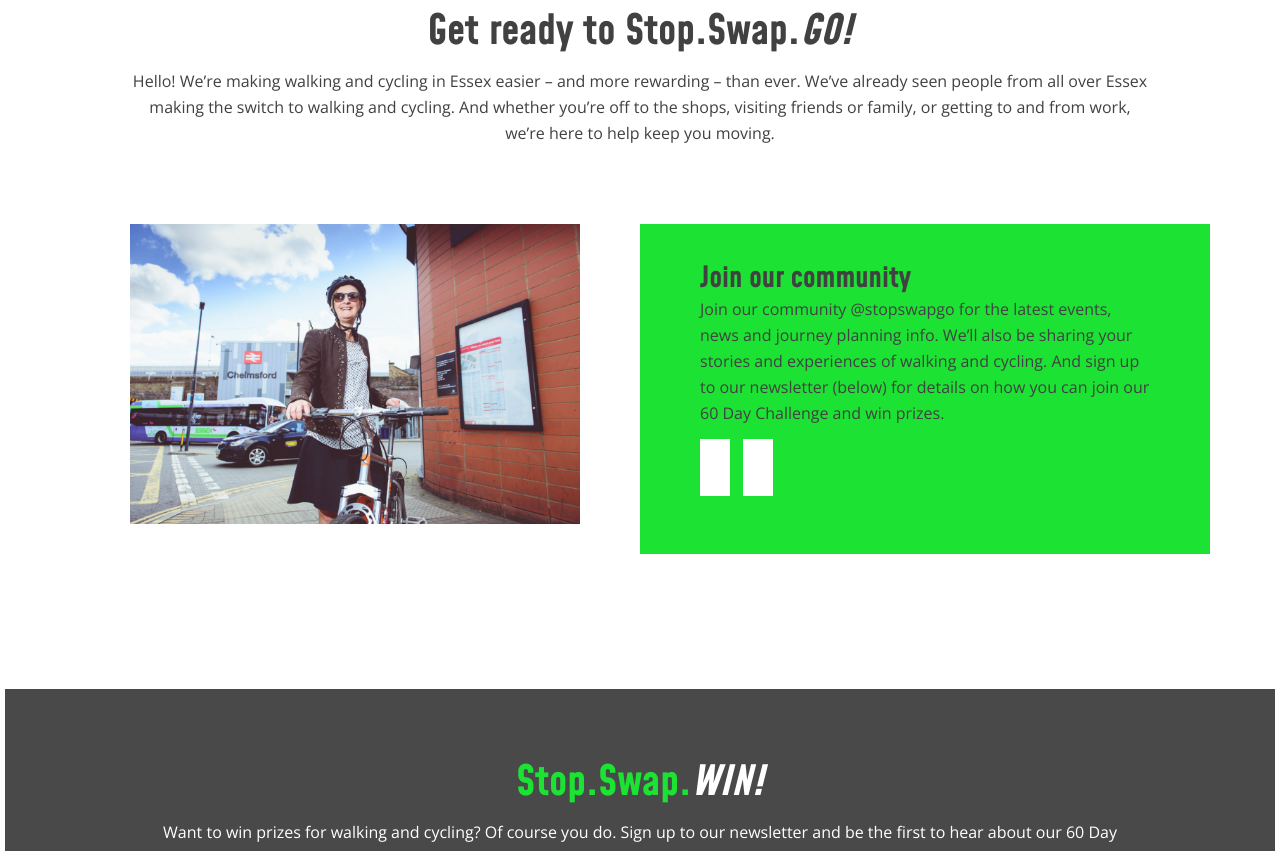
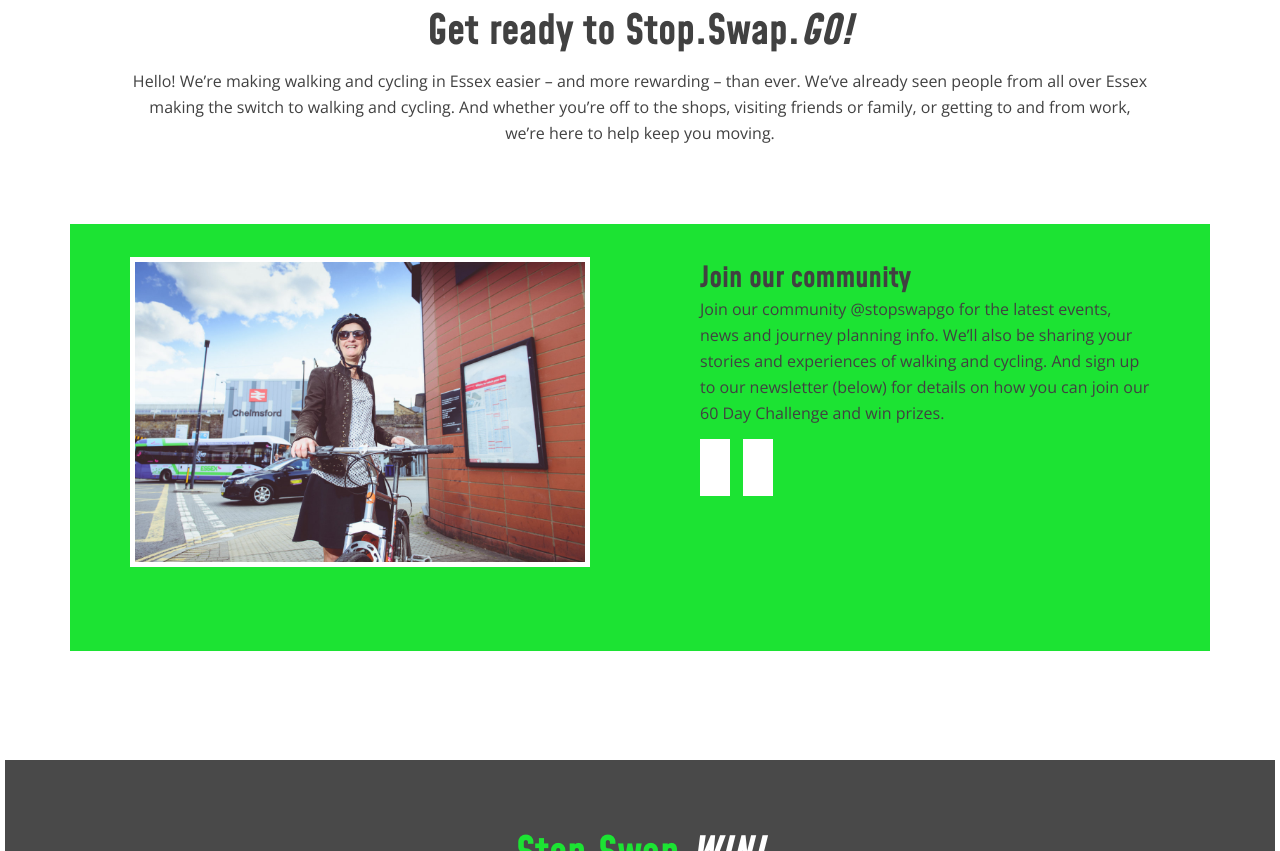
Before and after one commit to essexcountycouncil/stopswapgo.co.uk, a Gatsby site: page / in a window 1280 px wide. Shown: the part 670-1521 px from the top of the page. Built offline with nearby package versions, Linux system fonts and the light colour scheme; Gatsby itself is replaced by a stand-in of ours; some icons are missing.

Commit message:
preview tweak

```diff
--- a/src/components/preview/preview-services.js
+++ b/src/components/preview/preview-services.js
@@ -3,11 +3,11 @@ import cyclist from "./Chelmsford-station-cyclist.jpg"
 
 export default () =>
 <>
-	<div class="previews">
+	<div class="previews block">
 	  <div class="preview">
 	    <img src={cyclist} alt="" width="" height="" />
 	  </div>
-	  <div class="preview block">
+	  <div class="preview">
 	    <h3 class="sub-section-heading">Join our community</h3>
 	    <p>Join our community @stopswapgo for the latest events, news and journey planning info. We’ll also be sharing your stories and experiences of walking and cycling. And sign up to our newsletter (below) for details on how you can join our 60 Day Challenge and win prizes.</p>
 	    <ul class="social">
--- a/src/components/preview/preview.scss
+++ b/src/components/preview/preview.scss
@@ -44,6 +44,11 @@
       padding-right: $gutter*2 !important;
     }
   }
+  &.block {
+    padding-top: $baseline*1.25;
+    padding-bottom: $baseline*1.25;
+    background: $brand;
+  }
   .preview {
     min-height: $baseline*8;
     margin-bottom: $baseline;
@@ -87,6 +92,7 @@
       margin-bottom: $baseline;
       height: auto;
       width: 100%;
+      border: $border-thicker solid $white;
       @include media(mobile) {
         margin-bottom: 0;
         width: 100%;
@@ -129,11 +135,6 @@
         }
       }
     }
-    &.block {
-      padding-top: $baseline*1.25;
-      padding-bottom: $baseline*1.25;
-      background: $brand;
-    }
   }
   &.news {
     margin-top: 0;
```
